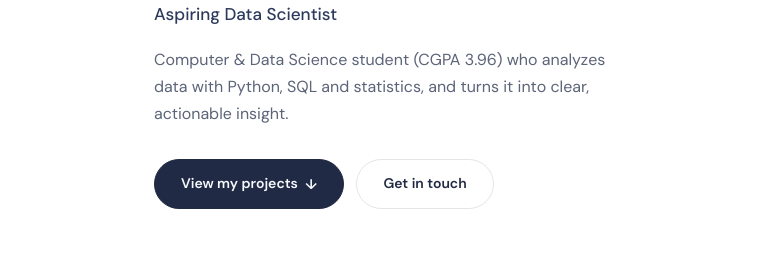
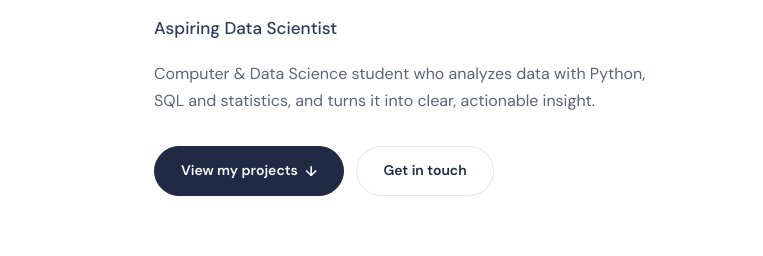
Before and after one commit to SELENA1405/Data_Analysis_Portfolio, a plain HTML site: page index.html in a window 1280 px wide. Shown: the part 421-677 px from the top of the page, 0-763 px from the left. Drawn offline with Linux system fonts and the light colour scheme.

Commit message:
Remove CGPA from the hero summary line

```diff
--- a/index.html
+++ b/index.html
@@ -47,7 +47,7 @@
     </p>
 
     <p class="hero-lede">
-      Computer &amp; Data Science student (CGPA 3.96) who analyzes data with
+      Computer &amp; Data Science student who analyzes data with
       Python, SQL and statistics, and turns it into clear, actionable insight.
     </p>
 
```
